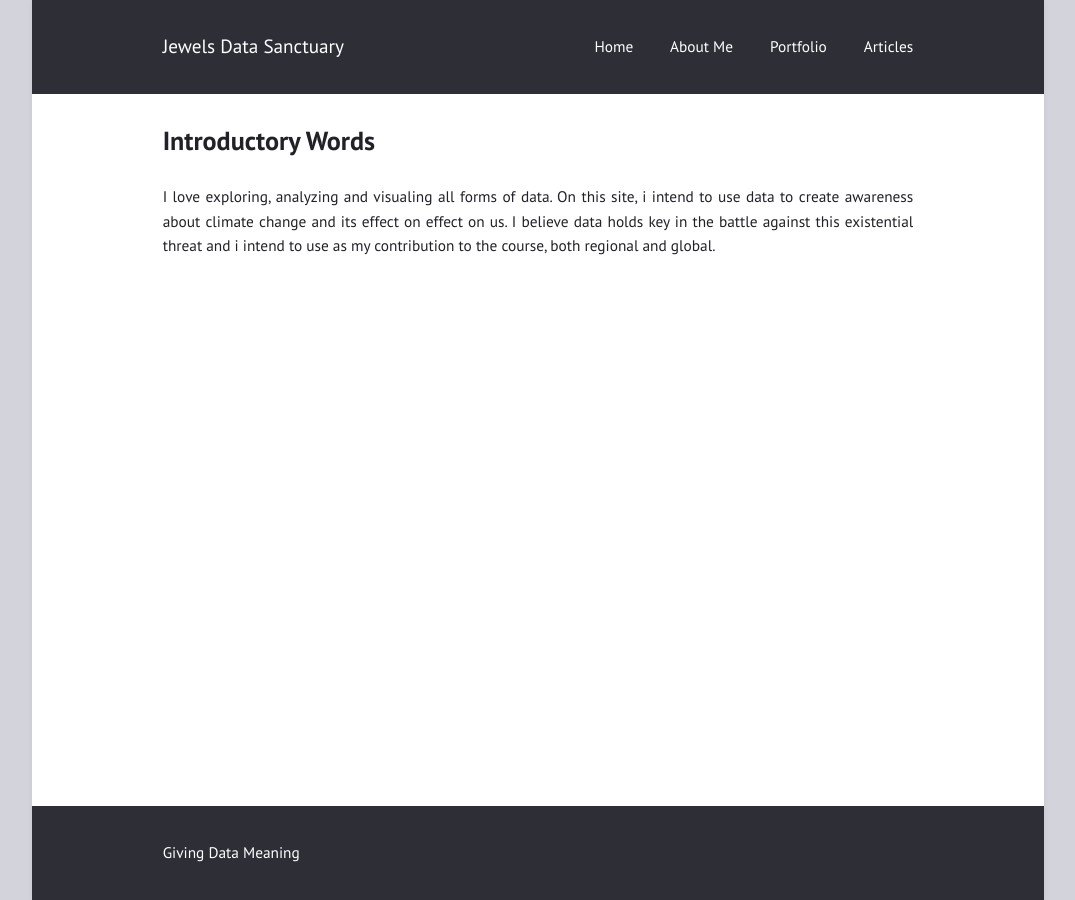
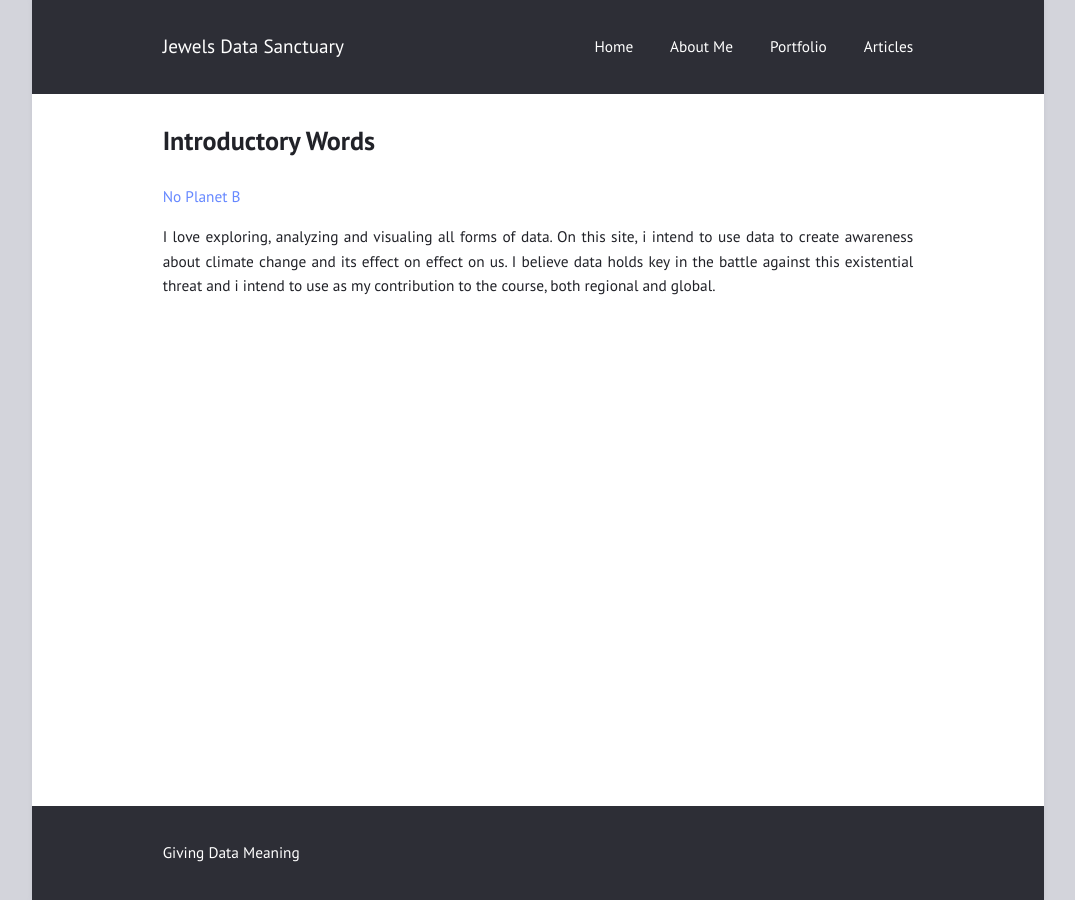
Before and after one commit to DataRockMyWorld/DataRockMyWorld.github.io, a Jekyll site: the page built from index.md, in a window 1280 px wide. Shown: the whole page, without its empty margins (102-1177 px from the left). Built offline with Jekyll 4.4.1, drawn with Linux system fonts in a browser that asks for light colours.

Commit message:
Update index.md

```diff
--- a/index.md
+++ b/index.md
@@ -2,6 +2,8 @@
 layout: page
 title: "Introductory Words"
 ---
+
+[No Planet B](https://www.ugent.be/img/dcom/tijdelijke-beelden/klimaatprotest.jpg)
 
 I love exploring, analyzing and visualing all forms of data.
 On this site, i intend to use data to create awareness about
```
